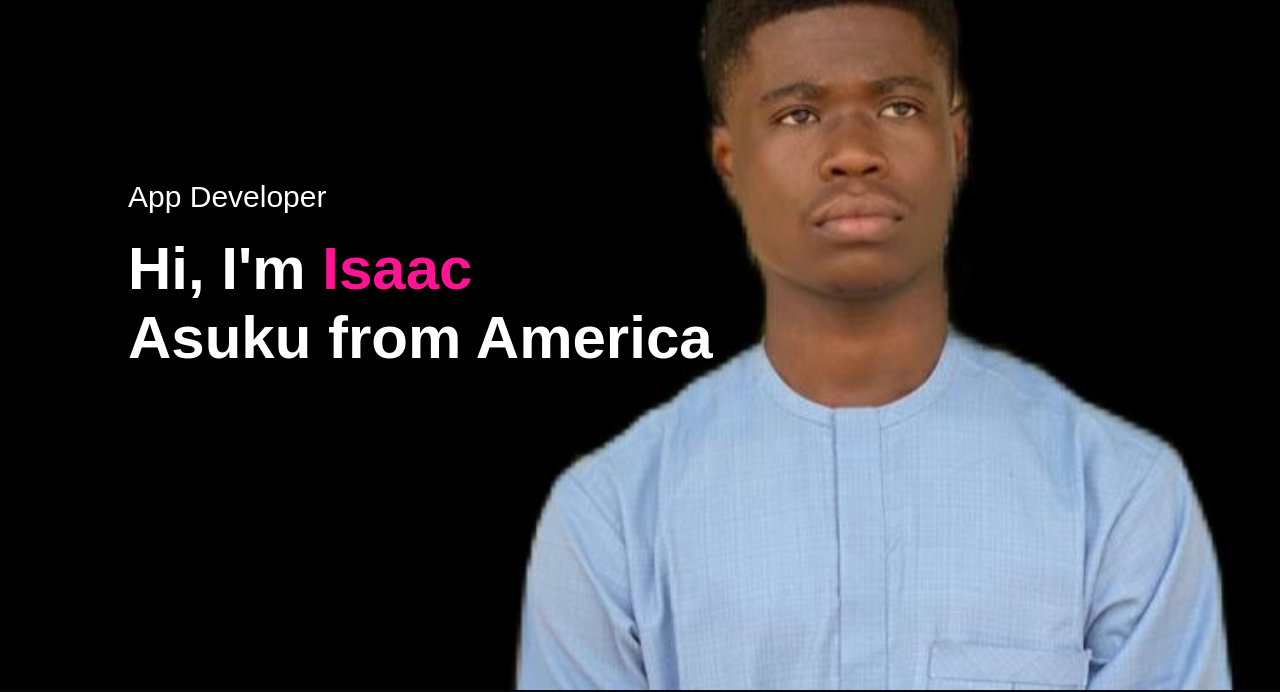
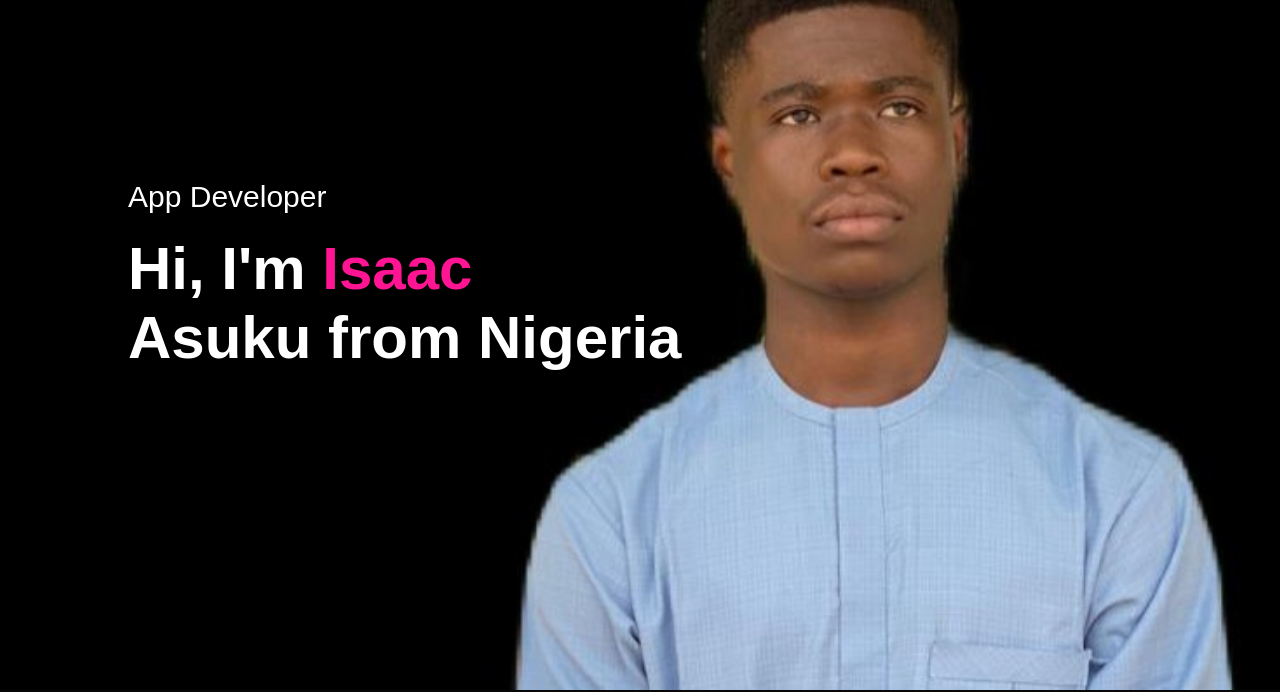
Before and after one commit to lilzic/portfolio, a plain HTML site: page index.html in a window 1280 px wide. Shown: the part 110-802 px from the top of the page. Drawn offline with Linux system fonts and the light colour scheme.

Commit message:
Update index.html

```diff
--- a/index.html
+++ b/index.html
@@ -24,7 +24,7 @@
             </nav>
             <div class="header-text">
                 <p>App Developer</p>
-                <h1>Hi, I'm <span>Isaac</span><br>Asuku from America</h1></div>
+                <h1>Hi, I'm <span>Isaac</span><br>Asuku from Nigeria</h1></div>
             </div>
     </div>
 <!---------about------------------>
```
